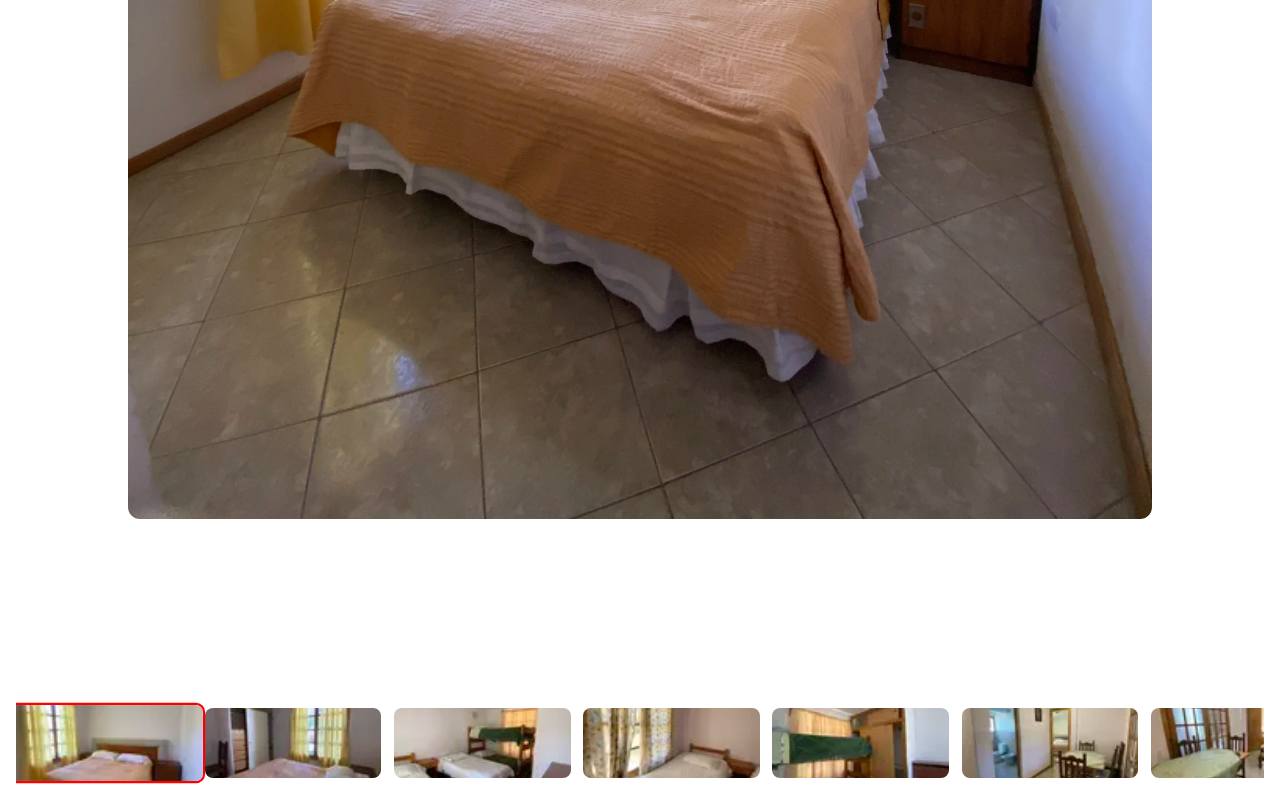
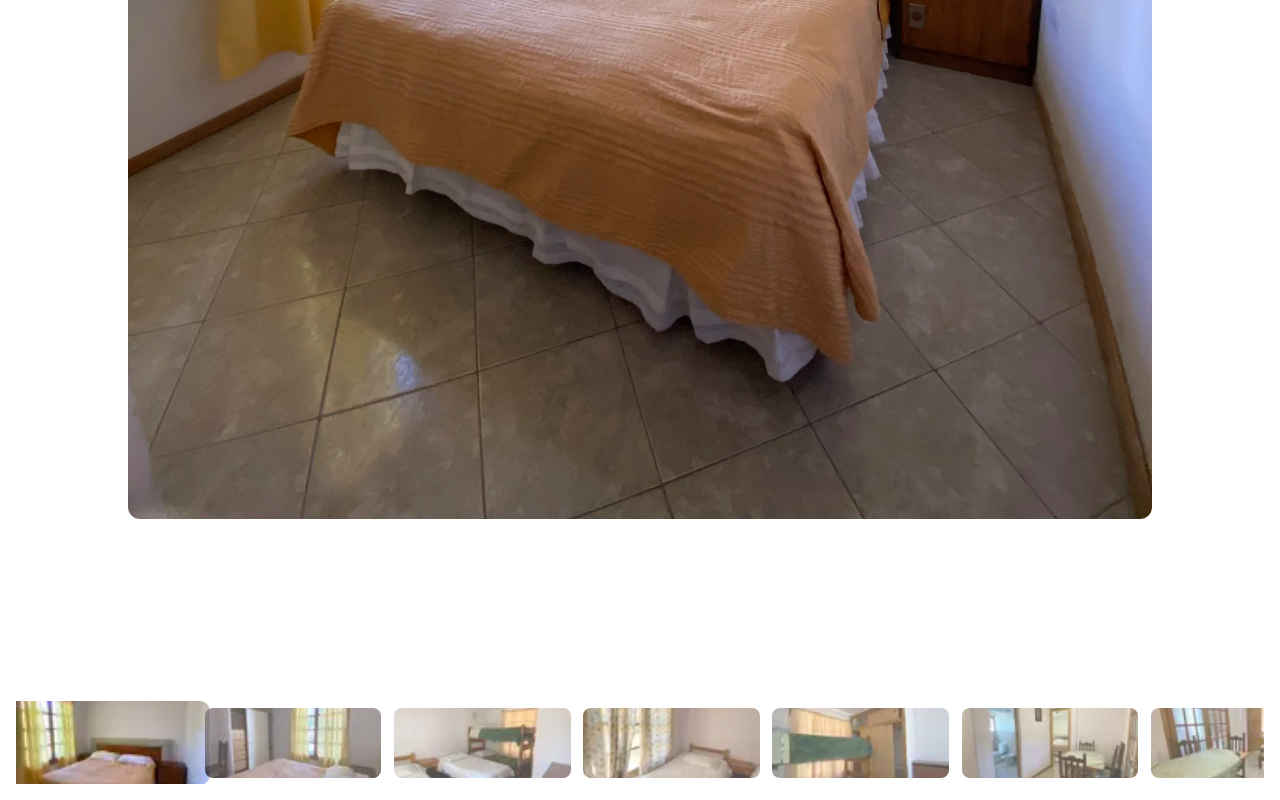
Before and after one commit to CaceresCallieri/cabanas-bariloche, a React (Vite) app: page / in a window 1280 px wide. Shown: the part 999-1799 px from the top of the page. Built offline with nearby package versions, Linux system fonts and the light colour scheme.

Commit message:
Add animation support for thumbnails; Clean up

```diff
--- a/src/App.css
+++ b/src/App.css
@@ -34,6 +34,7 @@
 
 .embla-navigation-button {
   color: black;
+  opacity: 0.7;
   background-color: transparent;
   border: none;
   cursor: pointer;
@@ -58,9 +59,7 @@
   --thumbs-slide-height: 6rem;
   margin-top: var(--thumbs-slide-spacing);
 }
-.embla-thumbs__viewport {
-  /* overflow: hidden; */
-}
+
 .embla-thumbs__container {
   display: flex;
   flex-direction: row;
@@ -89,16 +88,25 @@
 }
 
 .embla-thumbs__slide__button img {
+  opacity: 0.7;
   border-radius: 0.5rem;
   width: 100%;
   height: 100%;
   object-fit: cover;
   margin: 0;
+
+  transition:
+    opacity 0.2s ease-out,
+    transform 0.2s ease-out;
+}
+
+.embla-thumbs__slide__button:hover {
+  opacity: 1;
 }
 
 .embla-thumbs__slide__button--selected img {
-  border: 2px solid red;
-  transform: scale(1.15);
+  opacity: 1;
+  transform: scale(1.2);
 }
 
 @media (min-width: 576px) {
--- a/src/components/Carousel.tsx
+++ b/src/components/Carousel.tsx
@@ -5,7 +5,6 @@ import useEmblaCarousel from "embla-carousel-react";
 import PreviousSlideButton from "./PreviousSlideButton";
 import NextSlideButton from "./NextSlideButton";
 import { Thumb } from "./CarouselThumbsButton";
-import Arrow from "./Arrow";
 
 type CottageImagePaths = {
   imagesPaths: string[];
```
